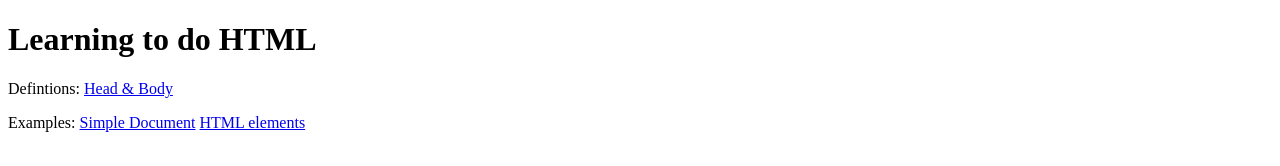
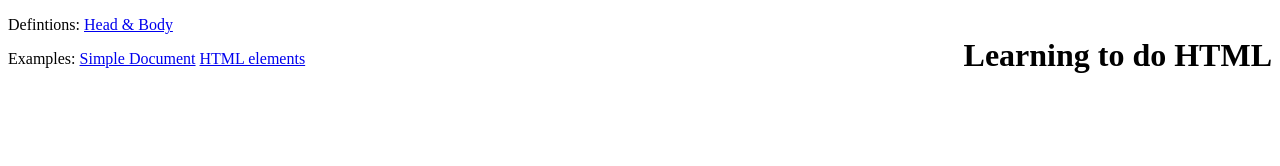
Before and after one commit to eMongoose/CMPT276, a plain HTML site: page index.html in a window 1280 px wide. Drawn offline with Linux system fonts and the light colour scheme.

Commit message:
Update index.html

```diff
--- a/index.html
+++ b/index.html
@@ -3,7 +3,7 @@
 <title>CMPT276 Lobby</title>
 
 <head>
-    <h1>Learning to do HTML</h1>
+    <h1 style="float: right">Learning to do HTML</h1>
 
     <p>
         Defintions:
```
